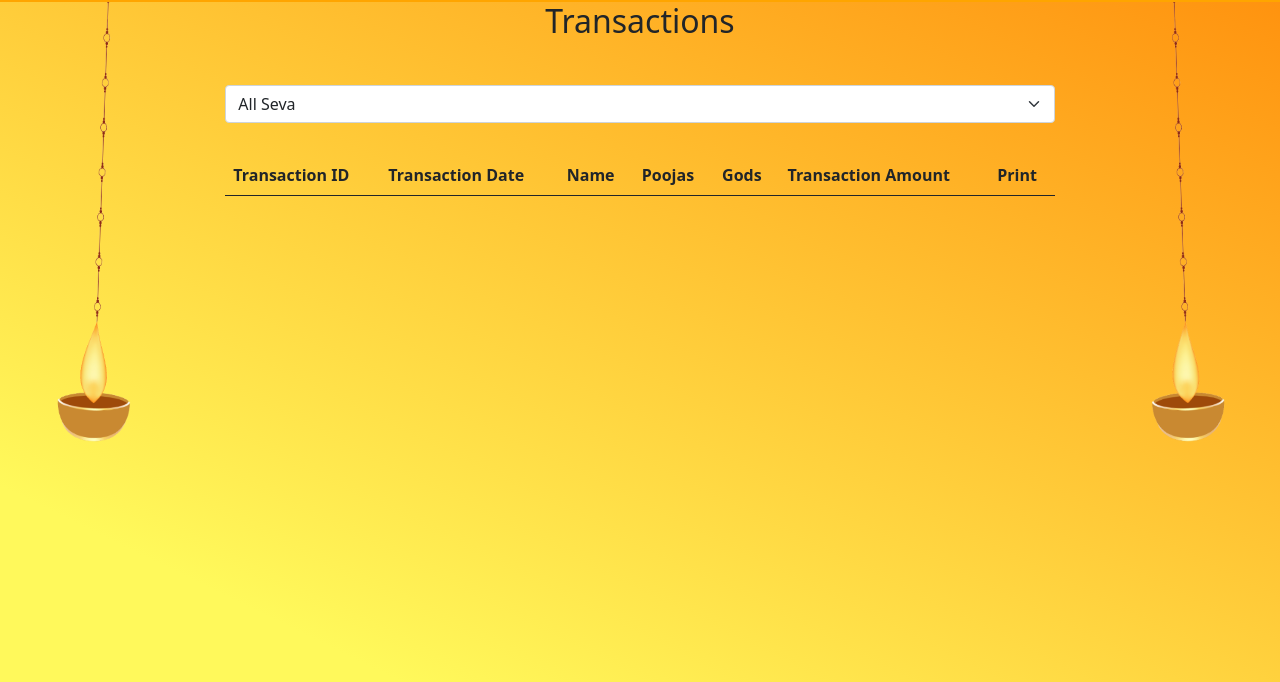
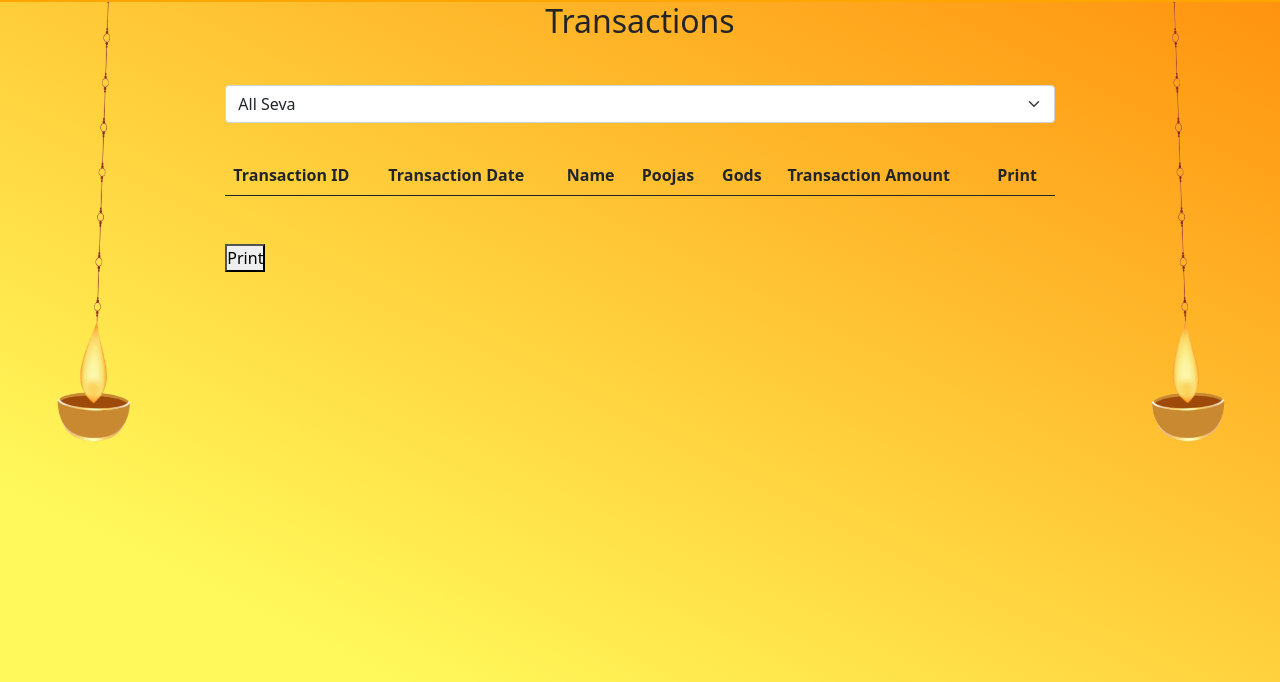
Before and after one commit to sumanthaka/templify, a Flask app: page /transactions in a window 1280 px wide. Shown: the part 118-800 px from the top of the page. Run offline with Flask 2, Linux system fonts and the light colour scheme; data that the repository does not hold is empty; some libraries are stand-ins or nearby versions.

Commit message:
Phase 1 Done

```diff
--- a/templify/static/js/transaction.js
+++ b/templify/static/js/transaction.js
@@ -3,6 +3,12 @@ let type = document.getElementById('type')
 
 type.addEventListener('change', getTransactions)
 getTransactions()
+
+const $btnPrint = document.querySelector("#btnPrint");
+$btnPrint.addEventListener("click", () => {
+    window.print();
+    window.location.href = "/seva"
+})
 
 async function getTransactions() {
     let url = '/transactions'
--- /dev/null
+++ b/templify/static/transaction.css
@@ -0,0 +1,6 @@
+@media print {
+    .hidden-print,
+    .hidden-print * {
+        visibility: hidden !important;
+    }
+}
--- a/templify/templates/base.html
+++ b/templify/templates/base.html
@@ -7,10 +7,12 @@
     <link rel="stylesheet" href="{{ url_for('main.catch_all', path='bootstrap/css/bootstrap.min.css') }}">
     <link rel="stylesheet" href="{{ url_for('main.catch_all', path='style.css') }}">
     <script src="{{ url_for('main.catch_all', path='bootstrap/js/bootstrap.min.js') }}"></script>
+    {% block links %}
+    {% endblock %}
 </head>
     <!-- Cashier portal  this is the main page-->
 <body>
-    <nav class="navbar navbar-light navbar-expand-md py-3" style="height: 15vh;border-bottom: solid orange">
+    <nav class="navbar navbar-light navbar-expand-md py-3 hidden-print" style="height: 15vh;border-bottom: solid orange">
         <div class="container-fluid"><a class="navbar-brand d-flex align-items-center" href="{{ url_for('seva.seva_page') }}">
             <img src="{{ url_for('main.catch_all', path='images/logo.png') }} " width="217" height="92" /></a><button class="navbar-toggler" data-bs-toggle="collapse" data-bs-target="#navcol-2"><span class="visually-hidden">Toggle navigation</span><span class="navbar-toggler-icon"></span></button>
             <div id="navcol-2" class="collapse navbar-collapse">
@@ -28,7 +30,7 @@
 {#            <div class="col-md-4 col-lg-2 offset-lg-0">#}
 {#                <img src="{{ url_for('main.catch_all', path='images/flower.png') }}" width="60%">#}
 {#            </div>#}
-            <div class="col-md-4 col-lg-2 offset-lg-0">
+            <div class="col-md-4 col-lg-2 offset-lg-0 hidden-print">
                 <div class="pendulum-holder">
                     <img class="pendulum" src="{{ url_for('main.catch_all', path='images/diyaonly.png') }}" height="100%" width="5em" alt="diya">
                 </div>
@@ -85,7 +87,7 @@
                 {% block content %}
                 {% endblock %}
             </div>
-            <div class="col-md-4 col-lg-2 offset-lg-0">
+            <div class="col-md-4 col-lg-2 offset-lg-0 hidden-print">
                 <div class="pendulum-holder">
                     <img class="pendulum-reverse" src="{{ url_for('main.catch_all', path='images/diyaonly.png') }}" height="10em" width="5em" alt="diya">
                 </div>
--- a/templify/templates/transactions.html
+++ b/templify/templates/transactions.html
@@ -1,13 +1,17 @@
 {% extends 'base.html' %}
 
+{% block links %}
+    <link rel="stylesheet" href="{{ url_for('main.catch_all', path='transaction.css') }}">
+{% endblock %}
+
 {% block content %}
-    <h2 style="text-align: center;margin-bottom: 1.4em">Transactions</h2>
-    <select id="type" class="form-select" style="margin-bottom: 2em;">
+    <h2 style="text-align: center;margin-bottom: 1.4em" class="hidden-print">Transactions</h2>
+    <select id="type" class="form-select hidden-print" style="margin-bottom: 2em;">
         <option value="seva">All Seva</option>
         <option value="donation">All Donation</option>
         <option value="daily">Day report</option>
     </select>
-    <div id="day_select"></div>
+    <div id="day_select" class="hidden-print"></div>
     <div class="table-responsive" style="margin-bottom: 2em">
         <table class="table">
             <thead id="t_head">
@@ -16,5 +20,6 @@
             </tbody>
         </table>
     </div>
+    <button id="btnPrint" class="hidden-print">Print</button>
     <script src="{{ url_for('main.catch_all', path='js/transaction.js') }}"></script>
 {% endblock %}
```
